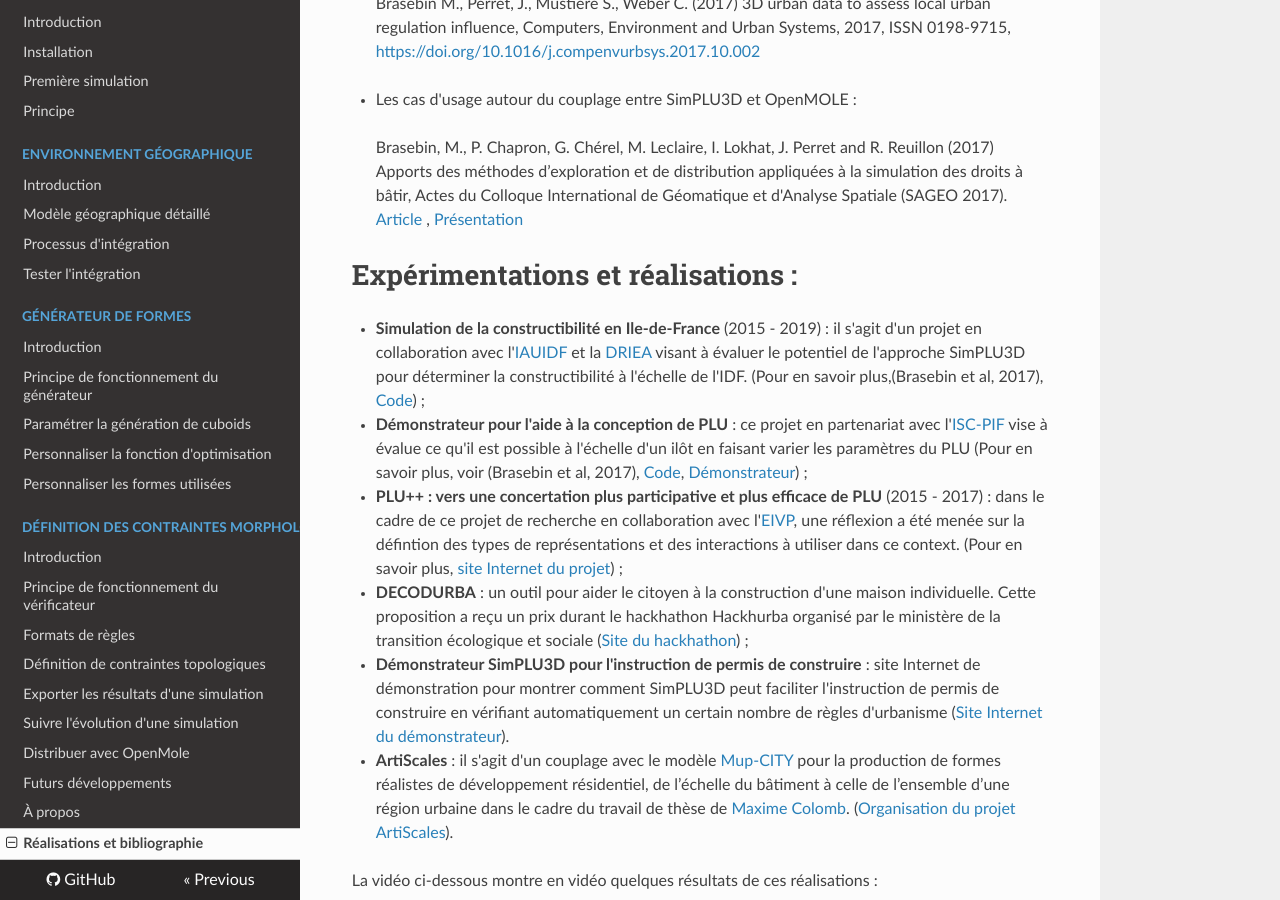
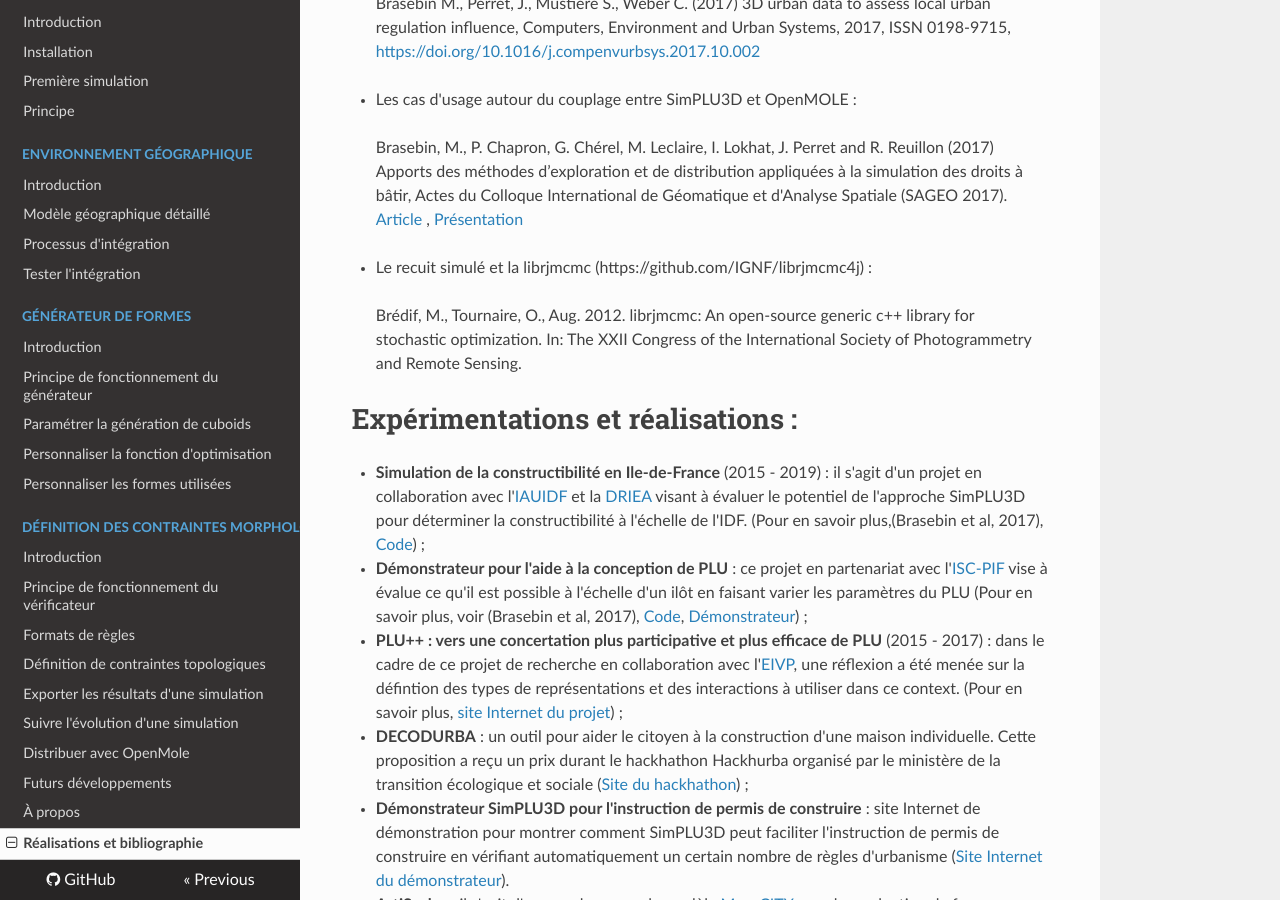
Before and after one commit to SimPLU3D/simplu3D-tutorial, an MkDocs documentation site: the page built from docs/bibliographie.md, in a window 1280 px wide and 900 px high, scrolled down 552 px. Built offline with MkDocs 1.6.1, drawn with Linux system fonts in a browser that asks for light colours; nearby versions of some CDN libraries.

Commit message:
Update bibliographie.md

```diff
--- a/docs/bibliographie.md
+++ b/docs/bibliographie.md
@@ -25,6 +25,15 @@ Quelques ressources pour aller plus loin :
 
 > Brasebin, M., P. Chapron, G. Chérel, M. Leclaire, I. Lokhat, J. Perret and R. Reuillon (2017) Apports des méthodes d’exploration et de distribution appliquées à la simulation des droits à bâtir, Actes du Colloque International de Géomatique et d'Analyse Spatiale (SAGEO 2017). [Article](https://mbrasebin.github.io/publications/2017-Sageo.pdf) , [Présentation](https://mbrasebin.github.io/presentations/2017-SAGEO.pdf)
 
+- Le recuit simulé et la librjmcmc (https://github.com/IGNF/librjmcmc4j) :
+
+> Brédif, M., Tournaire, O., Aug. 2012. librjmcmc: An open-source generic
+  c++ library for stochastic optimization. In: The XXII Congress of the
+  International Society of Photogrammetry and Remote Sensing.
+
+
+
+
 # Expérimentations et réalisations :
 
 - **Simulation de la constructibilité en Ile-de-France** (2015 - 2019) : il s'agit d'un projet en collaboration avec l'[IAUIDF](https://www.iau-idf.fr/) et la [DRIEA](http://www.driea.ile-de-france.developpement-durable.gouv.fr/) visant à évaluer le potentiel de l'approche SimPLU3D pour déterminer la constructibilité à l'échelle de l'IDF. (Pour en savoir plus,(Brasebin et al, 2017), [Code](https://github.com/SimPLU3D/simplu3D-iauidf)) ;
```
